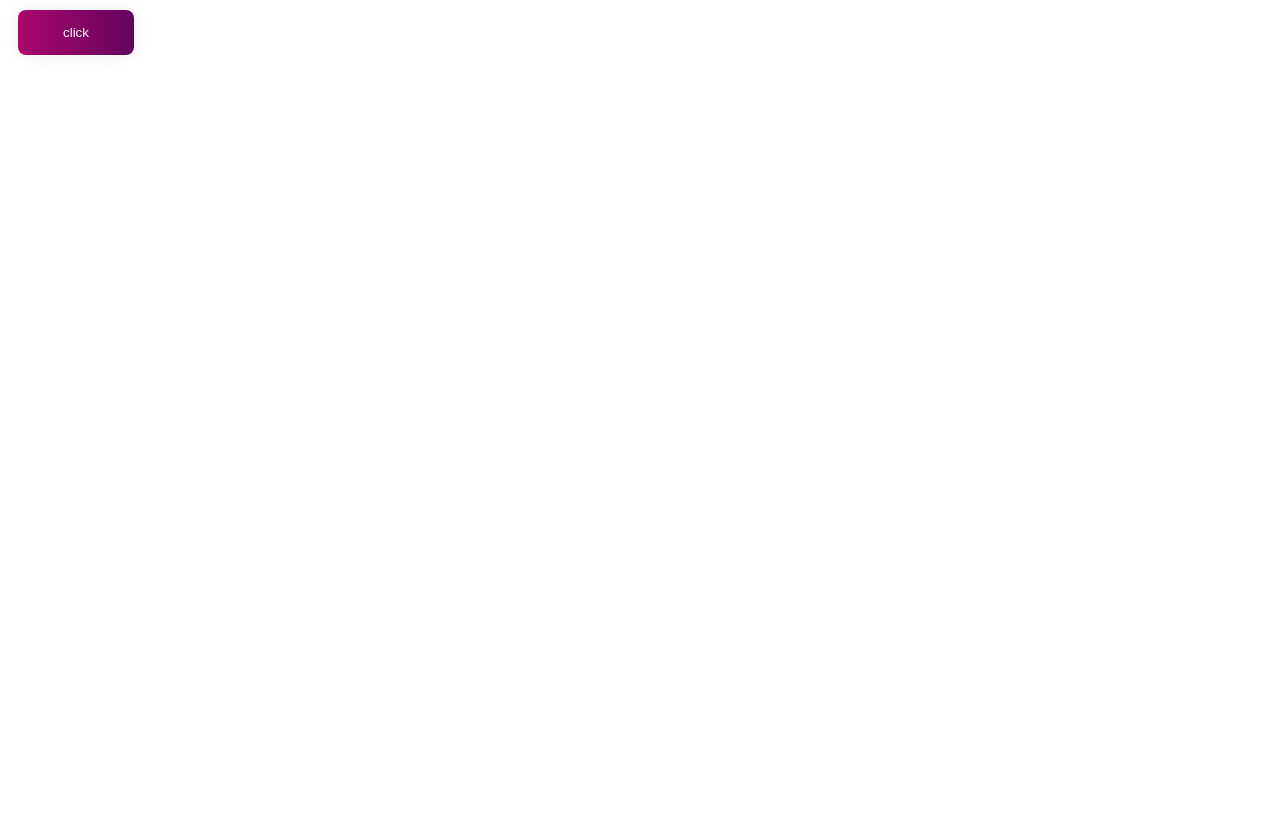
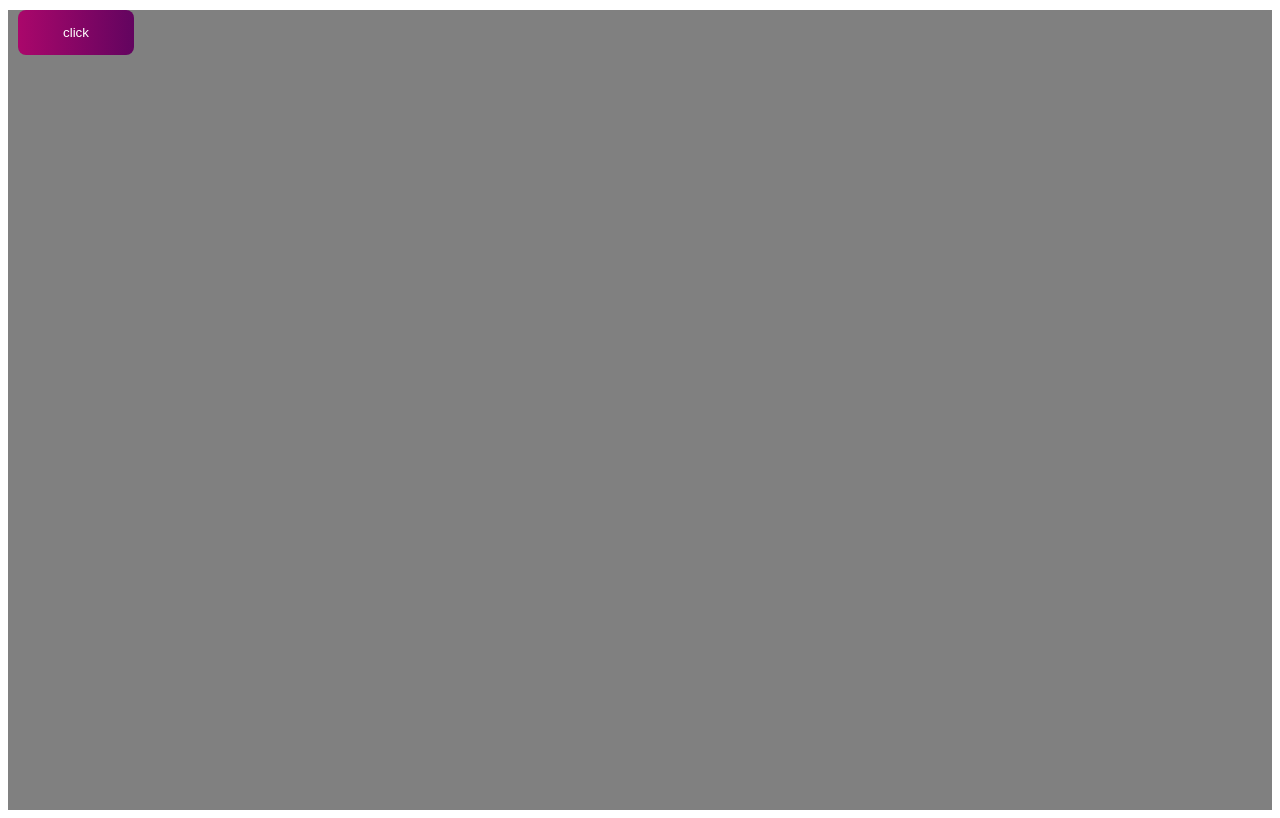
Before and after one commit to emre-cil/react-custom-gradient-button, a React (Vite) app: page / in a window 1280 px wide. Built offline with nearby package versions, Linux system fonts and the light colour scheme.

Commit message:
box shadow deleted pnpm update

```diff
--- a/package.json
+++ b/package.json
@@ -1,6 +1,6 @@
 {
   "name": "react-custom-gradient-button",
-  "version": "1.1.1",
+  "version": "1.1.3",
   "description": "A fully flexible React-powered gradient button component",
   "repository": {
     "type": "git",
--- a/src/lib/index.jsx
+++ b/src/lib/index.jsx
@@ -10,6 +10,7 @@ const GradientButton = ({
   borderRadius = '0.5rem',
   width = '',
   height = '',
+  style = {},
   ...props
 }) => {
   return (
@@ -20,6 +21,7 @@ const GradientButton = ({
         borderRadius: borderRadius,
         width: width,
         height: height,
+        ...style,
       }}
       className={`cstm-button-grd ${className ? className : ''}`}
       {...props}
--- a/src/lib/style.css
+++ b/src/lib/style.css
@@ -4,7 +4,6 @@
   text-align: center;
   transition: 0.5s;
   background-size: 200% auto;
-  box-shadow: 0 0 20px #eee;
   display: block;
   outline: none;
   border: none;
--- a/src/main.jsx
+++ b/src/main.jsx
@@ -3,7 +3,7 @@ import ReactDOM from 'react-dom/client';
 import GradientButton from './lib/index.jsx';
 ReactDOM.createRoot(document.getElementById('root')).render(
   <React.StrictMode>
-    <div>
+    <div style={{ background: 'grey', height: '100vh' }}>
       <GradientButton>click</GradientButton>{' '}
     </div>
   </React.StrictMode>
```
Also changed, not shown: 2 other files (tests, documents, lock files or other folders).
